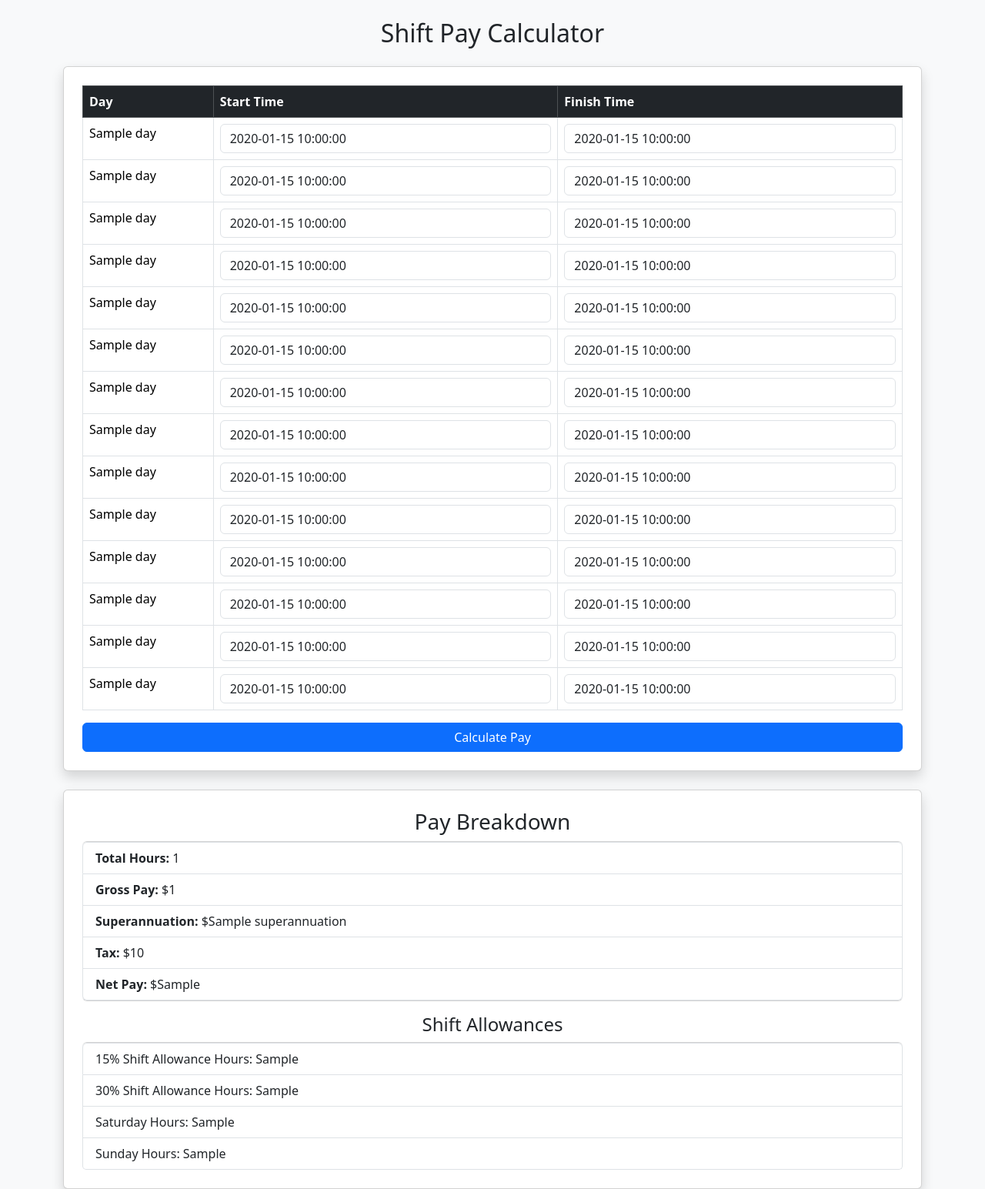
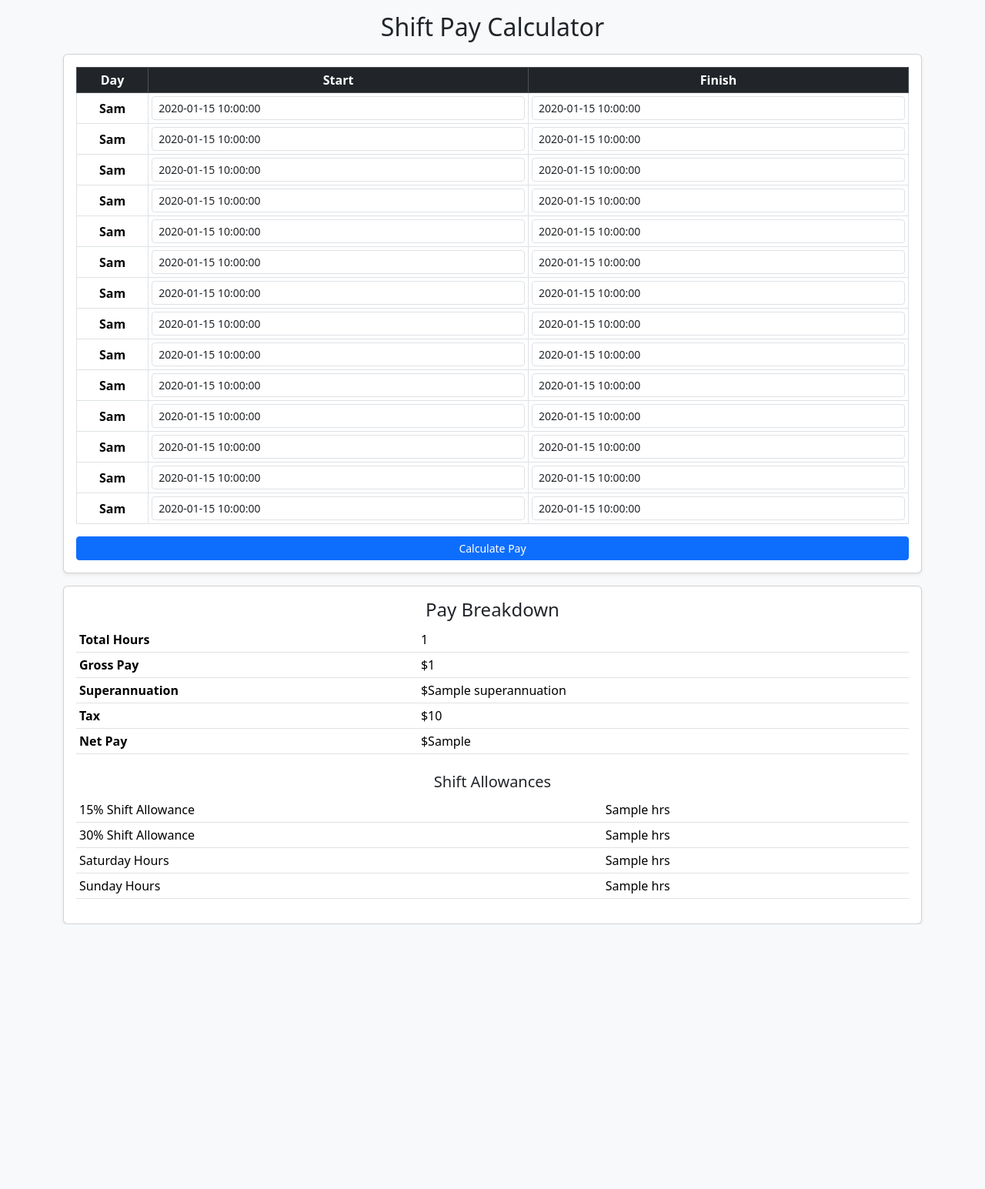
Before and after one commit to j3rom31993/shift-pay-calculator, a Flask app: template templates/index.html in a window 1280 px wide. Shown: the whole page at 77% size. After the commit the page ends 1201 px from the top, so only its background shows below. Run offline with Flask 3, Linux system fonts and the light colour scheme; the template is opened without the code that fills it: most values are stand-ins (such as "Sample title", 1, 10 or a date in 2020).

Commit message:
Made layout more compact

```diff
--- a/templates/index.html
+++ b/templates/index.html
@@ -4,59 +4,63 @@
     <meta charset="UTF-8">
     <meta name="viewport" content="width=device-width, initial-scale=1.0">
     <title>Shift Pay Calculator</title>
-    <!-- Bootstrap CDN -->
+    <!-- Bootstrap CSS -->
     <link href="https://cdn.jsdelivr.net/npm/bootstrap@5.3.2/dist/css/bootstrap.min.css" rel="stylesheet">
 </head>
 <body class="bg-light">
 
-    <div class="container mt-4">
-        <h2 class="text-center mb-4">Shift Pay Calculator</h2>
+    <div class="container mt-3">
+        <h2 class="text-center mb-3">Shift Pay Calculator</h2>
 
-        <form method="POST" class="card p-4 shadow">
-            <table class="table table-bordered">
+        <form method="POST" class="card p-3 shadow-sm">
+            <table class="table table-sm table-bordered text-center align-middle">
                 <thead class="table-dark">
                     <tr>
                         <th>Day</th>
-                        <th>Start Time</th>
-                        <th>Finish Time</th>
+                        <th>Start</th>
+                        <th>Finish</th>
                     </tr>
                 </thead>
                 <tbody>
                     {% for i in range(14) %}
                     <tr>
-                        <td>{{ days[i % 7] }}</td>
-                        <td><input type="text" class="form-control" name="start_time_{{ i }}" value="{{ shift_data.get('start_time_' ~ i, '') }}" placeholder="HH:MM"></td>
-                        <td><input type="text" class="form-control" name="finish_time_{{ i }}" value="{{ shift_data.get('finish_time_' ~ i, '') }}" placeholder="HH:MM"></td>
+                        <td class="fw-bold">{{ days[i % 7][:3] }}</td>
+                        <td><input type="text" class="form-control form-control-sm" name="start_time_{{ i }}" value="{{ shift_data.get('start_time_' ~ i, '') }}" placeholder="HH:MM"></td>
+                        <td><input type="text" class="form-control form-control-sm" name="finish_time_{{ i }}" value="{{ shift_data.get('finish_time_' ~ i, '') }}" placeholder="HH:MM"></td>
                     </tr>
                     {% endfor %}
                 </tbody>
             </table>
-            <button type="submit" class="btn btn-primary w-100">Calculate Pay</button>
+            <button type="submit" class="btn btn-primary btn-sm w-100">Calculate Pay</button>
         </form>
 
         {% if total_summary.total_hours > 0 %}
-        <div class="card mt-4 p-4 shadow">
-            <h3 class="text-center">Pay Breakdown</h3>
-            <ul class="list-group">
-                <li class="list-group-item"><strong>Total Hours:</strong> {{ total_summary.total_hours }}</li>
-                <li class="list-group-item"><strong>Gross Pay:</strong> ${{ total_summary.total_pay }}</li>
-                <li class="list-group-item"><strong>Superannuation:</strong> ${{ total_summary.superannuation }}</li>
-                <li class="list-group-item"><strong>Tax:</strong> ${{ total_summary.tax }}</li>
-                <li class="list-group-item"><strong>Net Pay:</strong> ${{ total_summary.net_pay }}</li>
-            </ul>
+        <div class="card mt-3 p-3 shadow-sm">
+            <h4 class="text-center">Pay Breakdown</h4>
+            <table class="table table-sm">
+                <tbody>
+                    <tr><td><strong>Total Hours</strong></td><td>{{ total_summary.total_hours }}</td></tr>
+                    <tr><td><strong>Gross Pay</strong></td><td>${{ total_summary.total_pay }}</td></tr>
+                    <tr><td><strong>Superannuation</strong></td><td>${{ total_summary.superannuation }}</td></tr>
+                    <tr><td><strong>Tax</strong></td><td>${{ total_summary.tax }}</td></tr>
+                    <tr><td><strong>Net Pay</strong></td><td>${{ total_summary.net_pay }}</td></tr>
+                </tbody>
+            </table>
 
-            <h4 class="mt-3 text-center">Shift Allowances</h4>
-            <ul class="list-group">
-                <li class="list-group-item">15% Shift Allowance Hours: {{ total_summary.shift_15_hours }}</li>
-                <li class="list-group-item">30% Shift Allowance Hours: {{ total_summary.shift_30_hours }}</li>
-                <li class="list-group-item">Saturday Hours: {{ total_summary.saturday_hours }}</li>
-                <li class="list-group-item">Sunday Hours: {{ total_summary.sunday_hours }}</li>
-            </ul>
+            <h5 class="text-center mt-2">Shift Allowances</h5>
+            <table class="table table-sm">
+                <tbody>
+                    <tr><td>15% Shift Allowance</td><td>{{ total_summary.shift_15_hours }} hrs</td></tr>
+                    <tr><td>30% Shift Allowance</td><td>{{ total_summary.shift_30_hours }} hrs</td></tr>
+                    <tr><td>Saturday Hours</td><td>{{ total_summary.saturday_hours }} hrs</td></tr>
+                    <tr><td>Sunday Hours</td><td>{{ total_summary.sunday_hours }} hrs</td></tr>
+                </tbody>
+            </table>
         </div>
         {% endif %}
     </div>
 
-    <!-- Bootstrap JavaScript Bundle -->
+    <!-- Bootstrap JS -->
     <script src="https://cdn.jsdelivr.net/npm/bootstrap@5.3.2/dist/js/bootstrap.bundle.min.js"></script>
 
 </body>
```
